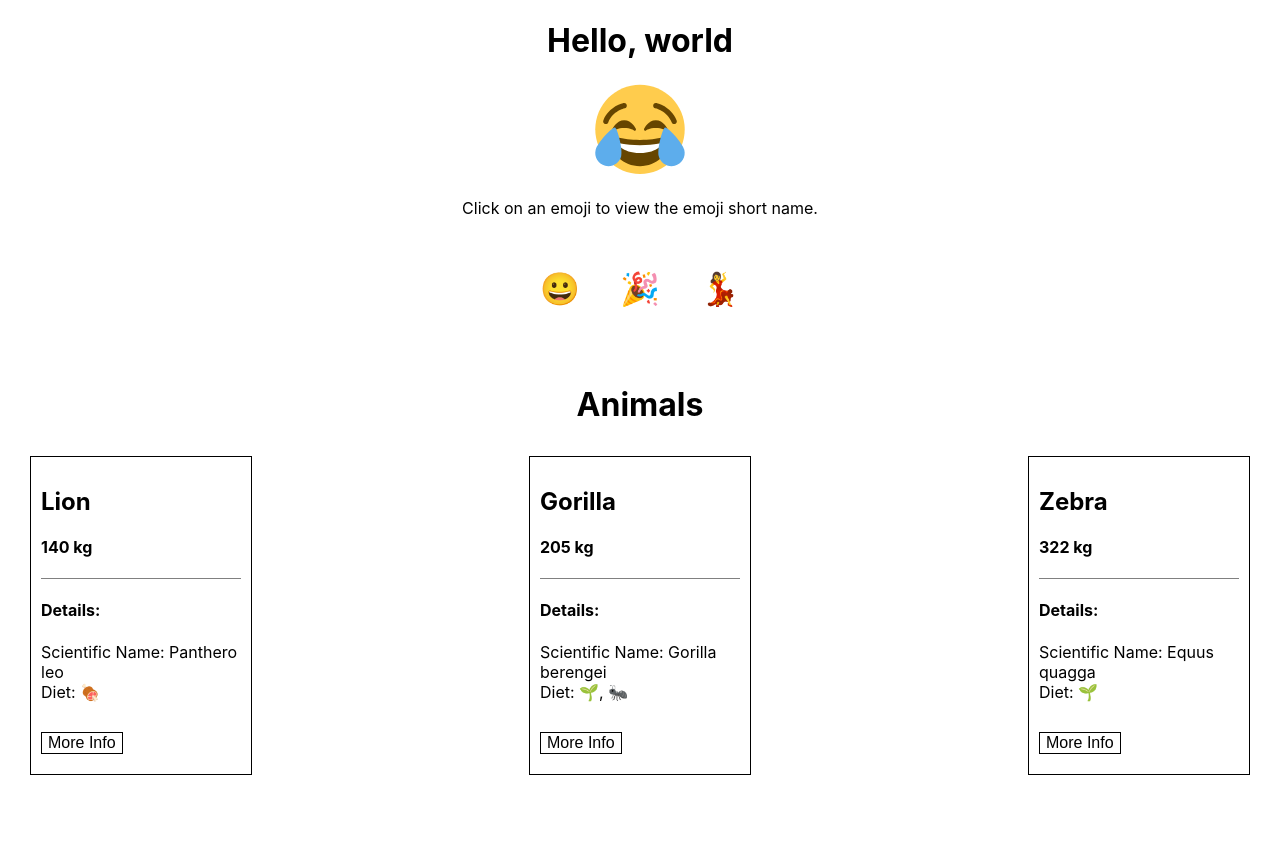
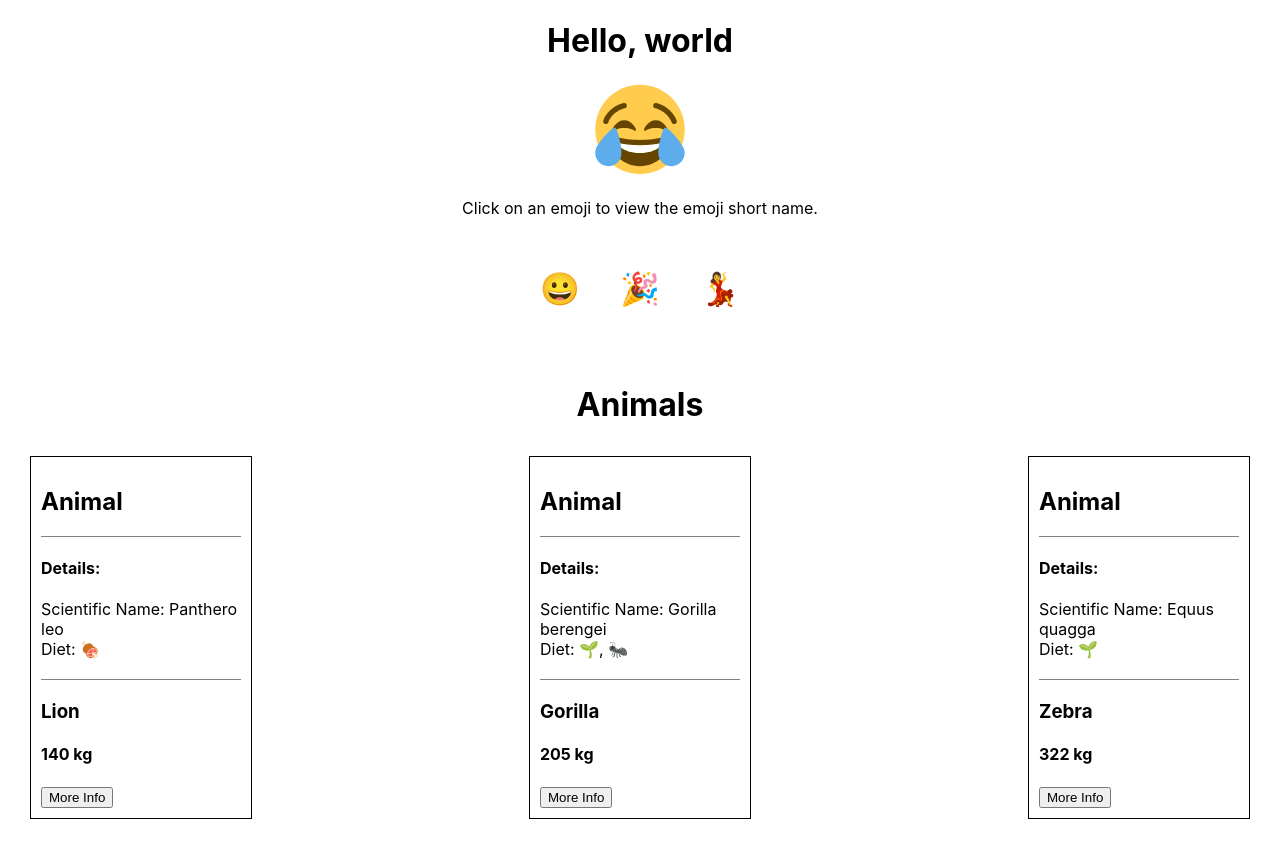
Before and after one commit to trbittner/do-react, a React (Create React App) app in the folder digital-ocean-tutorial/: page / in a window 1280 px wide. Before the commit the page ends 805 px from the top, so only its background shows below. Built offline with nearby package versions, Linux system fonts and the light colour scheme.

Commit message:
Created more wrapper components.

```diff
--- a/digital-ocean-tutorial/src/components/AnimalCard/AnimalCard.js
+++ b/digital-ocean-tutorial/src/components/AnimalCard/AnimalCard.js
@@ -3,6 +3,7 @@
 import './AnimalCard.css'
 
 import AnimalDetails from '../AnimalDetails/AnimalDetails'
+import Card from '../Card/Card'
 
 export default function AnimalCard({
   name,
@@ -11,14 +12,11 @@
   size,
   ...props}) {
   return (
-    <div className="animal-wrapper">
-      <h2>{name}</h2>
+    <Card title="Animal" details={<AnimalDetails {...props}/>}>
+      <h3>{name}</h3>
       <h4>{size} kg</h4>
-      <AnimalDetails
-        {...props}
-      />
       <button onClick={() => showAdditional(additional)}>More Info</button>
-    </div>
+    </Card>
   )
 }
 
--- /dev/null
+++ b/digital-ocean-tutorial/src/components/Card/Card.css
@@ -0,0 +1,11 @@
+.card {
+  border: black solid 1px;
+  margin: 10px;
+  padding: 10px;
+  width: 200px;
+}
+
+.card-details {
+  border-bottom: gray solid 1px;
+  margin-bottom: 20px;
+}
--- /dev/null
+++ b/digital-ocean-tutorial/src/components/Card/Card.js
@@ -0,0 +1,28 @@
+import React from 'react'
+import PropTypes from 'prop-types'
+import './Card.css'
+
+export default function Card({ children, details, title }) {
+  return (
+    <div className="card">
+      <div className="card-details">
+        <h2>{title}</h2>
+        {details}
+      </div>
+        {children}
+    </div>
+    )
+}
+
+Card.propTypes = {
+  children: PropTypes.oneOfType([
+    PropTypes.arrayOf(PropTypes.element),
+    PropTypes.element.isRequired
+  ]),
+  details: PropTypes.element,
+  title: PropTypes.string.isRequired
+}
+
+Card.defaultProps = {
+  details: null
+}
```
